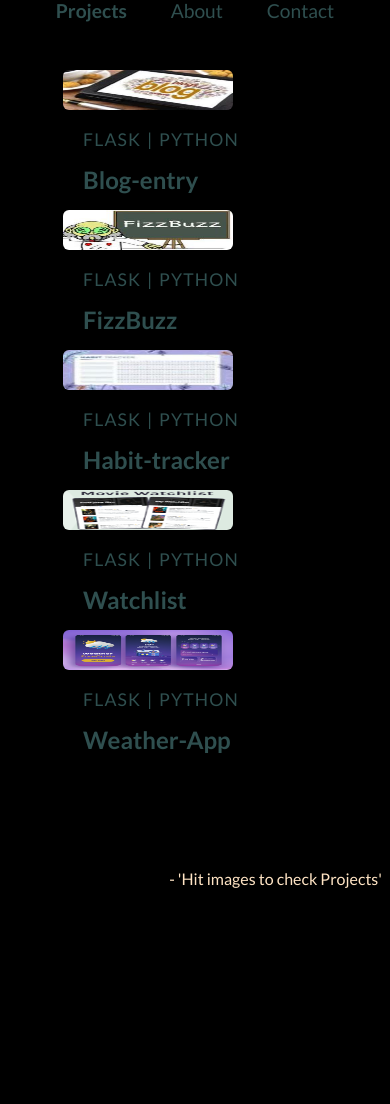
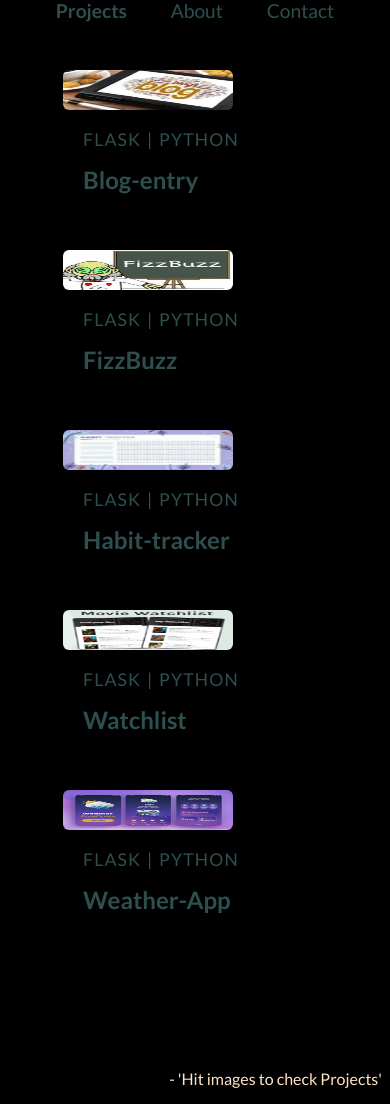
Before and after one commit to keaye/portfolio, a Flask app: page / in a window 390 px wide. Shown: the part 141-1245 px from the top of the page. Before the commit the page ends 1029 px from the top, so only its background shows below. Run offline with Flask 3, Linux system fonts and the light colour scheme.

Commit message:
modified:   static/css/styles.css

```diff
--- a/static/css/styles.css
+++ b/static/css/styles.css
@@ -142,19 +142,13 @@ body {
 
 @media (max-width: 50em ) {
   .project-card {
-    margin-bottom: 2.5rem;
+    margin-bottom: 5rem;
 
   }
 }
 
 
 
-@media (max-width: 20em ) {
-  .project-card {
-    margin-bottom: 2.5rem;
-
-  }
-}
 
 
 
```
